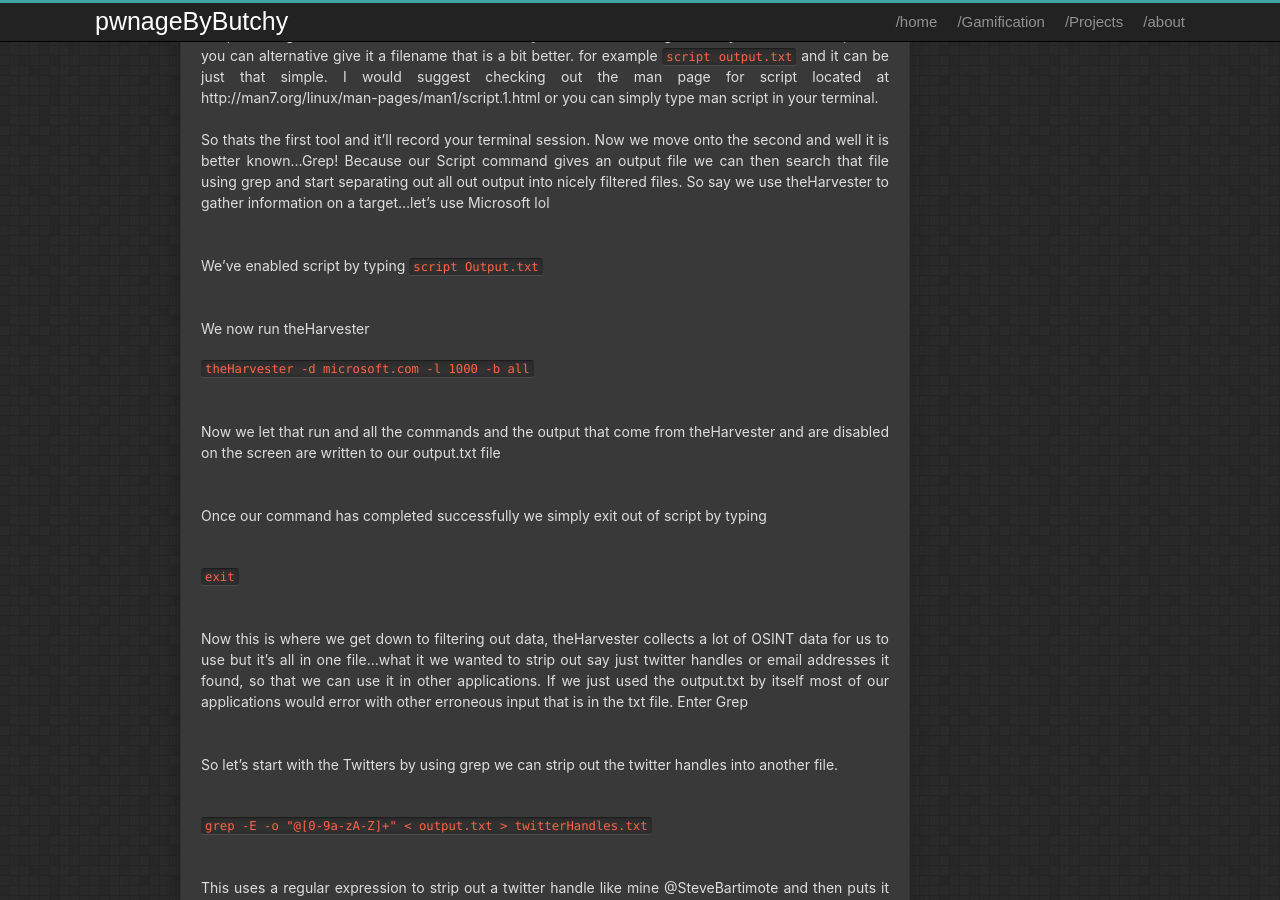
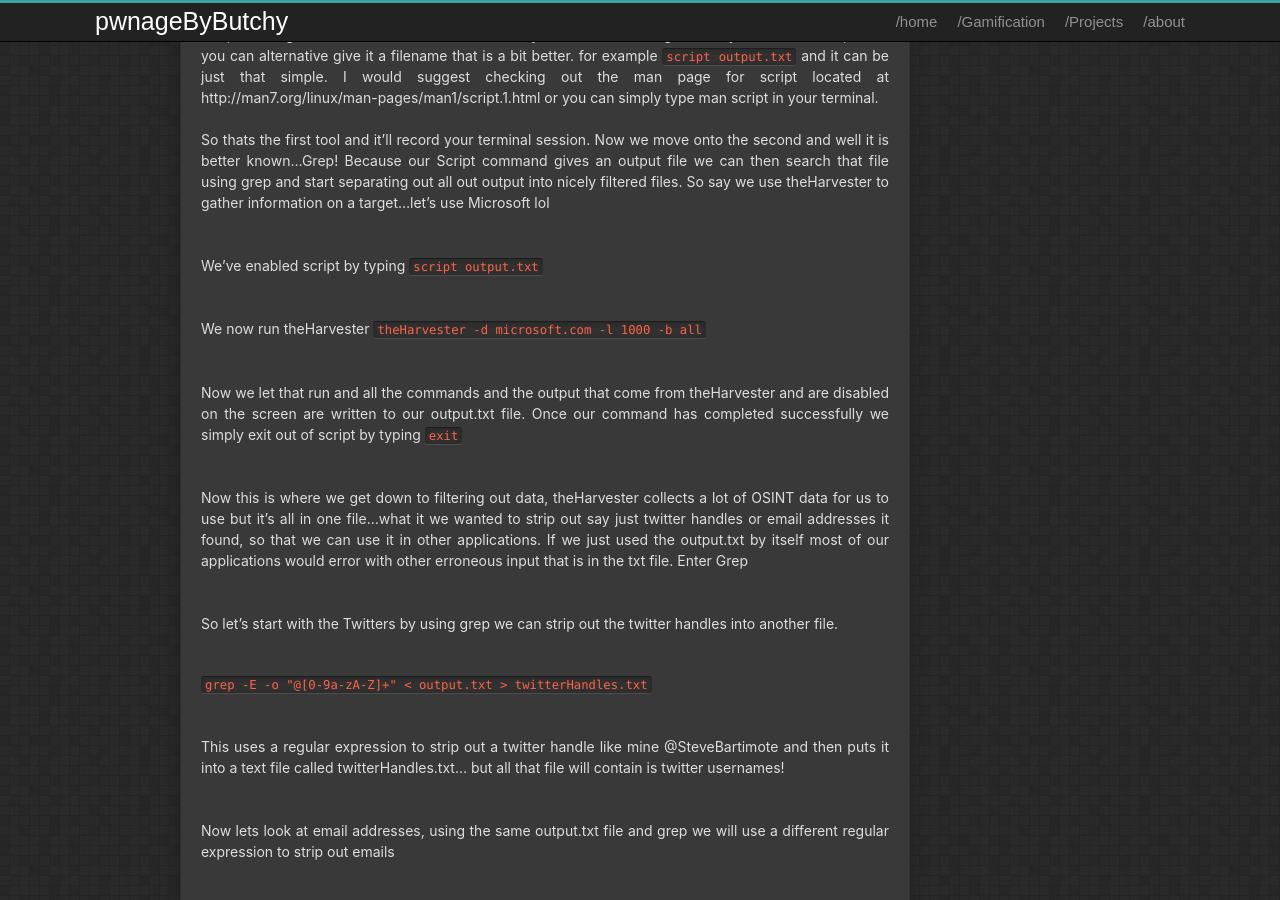
Before and after one commit to pwnageByButchy/pwnageByButchy.github.io, a Jekyll site: the page built from _posts/2020-01-29-use-the-tools-that-linux-gave-you.md, in a window 1280 px wide and 900 px high, scrolled down 435 px. Built offline with Jekyll 4.4.1, drawn with Linux system fonts in a browser that asks for light colours.

Commit message:
Update 2020-01-29-use-the-tools-that-linux-gave-you.md

```diff
--- a/_posts/2020-01-29-use-the-tools-that-linux-gave-you.md
+++ b/_posts/2020-01-29-use-the-tools-that-linux-gave-you.md
@@ -12,16 +12,11 @@ Enter the linux tool "script" makes a typescript of everything on your terminal
 Script if not given a filename will create a file in your current working directory called "transcript" but you can alternative give it a filename that is a bit better. for example  `script output.txt` and it can be just that simple. I would suggest checking out the man page for script located at http://man7.org/linux/man-pages/man1/script.1.html or you can simply type man script in your terminal.<br />
 So thats the first tool and it'll record your terminal session. Now we move onto the second and well it is better known...Grep! Because our Script command gives an output file we can then search that file using grep and start separating out all out output into nicely filtered files. So say we use theHarvester to gather information on a target...let's use Microsoft lol
 <br />
-We've enabled script by typing `script Output.txt`
+We've enabled script by typing `script output.txt`
 <br />
-We now run theHarvester
-<br />`theHarvester -d microsoft.com -l 1000 -b all`
+We now run theHarvester `theHarvester -d microsoft.com -l 1000 -b all`
 <br />
-Now we let that run and all the commands and the output that come from theHarvester and are disabled on the screen are written to our output.txt file
-<br />
-Once our command has completed successfully we simply exit out of script by typing
-<br />
-`exit`
+Now we let that run and all the commands and the output that come from theHarvester and are disabled on the screen are written to our output.txt file. Once our command has completed successfully we simply exit out of script by typing `exit`
 <br />
 Now this is where we get down to filtering out data, theHarvester collects a lot of OSINT data for us to use but it's all in one file...what it we wanted to strip out say just twitter handles or email addresses it found, so that we can use it in other applications. If we just used the output.txt by itself most of our applications would error with other erroneous input that is in the txt file. Enter Grep
 <br />
```
